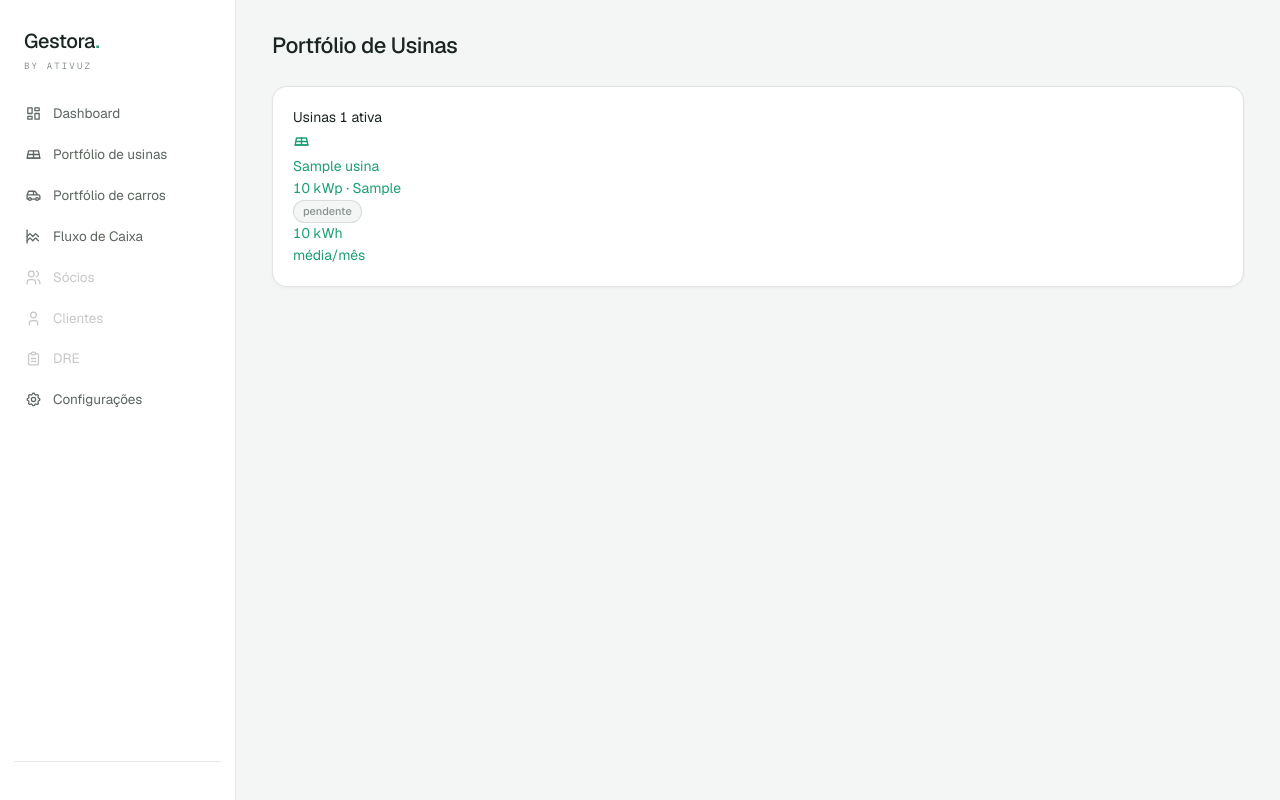
After one commit to karolbmedeiros/portal-investidor, a Flask app: template templates/admin/portfolio_usinas.html in a window 1280 px wide. The commit adds this page. Run offline with Flask 3, Linux system fonts and the light colour scheme; the template is opened without the code that fills it: most values are stand-ins (such as "Sample title", 1, 10 or a date in 2020).

Commit message:
Move listas de usinas e carros para páginas de portfólio dedicadas
Remove seção db-lists do dashboard. Cria rotas /portfolio/usinas e
/portfolio/carros com seus respectivos templates. Sidebar aponta para
as novas rotas.

Co-Authored-By: Claude Sonnet 4.6 <noreply@anthropic.com>

```diff
--- a/templates/admin/layout.html
+++ b/templates/admin/layout.html
@@ -273,8 +273,8 @@
 
       {# 2 — Portfólio de usinas: oculto quando carro selecionado #}
       {% if _ativo_tipo != 'carro' %}
-      <a href="{{ url_for('admin.dashboard') }}#usinas"
-         class="{{ 'ativo' if _ativo_tipo == 'usina' }}">
+      <a href="{{ url_for('admin.portfolio_usinas') }}"
+         class="{{ 'ativo' if request.endpoint == 'admin.portfolio_usinas' }}">
         <svg viewBox="0 0 24 24" width="17" height="17" fill="none" stroke="currentColor" stroke-width="1.8" stroke-linecap="round" stroke-linejoin="round"><path d="M3 17l2 -10h14l2 10z"/><path d="M3 17h18"/><path d="M4.5 12h15"/><path d="M12 7v10"/></svg>
         Portfólio de usinas
       </a>
@@ -282,8 +282,8 @@
 
       {# 3 — Portfólio de carros: oculto quando usina selecionada #}
       {% if _ativo_tipo != 'usina' %}
-      <a href="{{ url_for('admin.dashboard') }}#veiculos"
-         class="{{ 'ativo' if _ativo_tipo == 'carro' }}">
+      <a href="{{ url_for('admin.portfolio_carros') }}"
+         class="{{ 'ativo' if request.endpoint == 'admin.portfolio_carros' }}">
         <svg viewBox="0 0 24 24" width="17" height="17" fill="none" stroke="currentColor" stroke-width="1.8" stroke-linecap="round" stroke-linejoin="round"><path d="M7 17m-2 0a2 2 0 1 0 4 0a2 2 0 1 0 -4 0"/><path d="M17 17m-2 0a2 2 0 1 0 4 0a2 2 0 1 0 -4 0"/><path d="M5 17h-2v-6l2 -5h9l4 5h1a2 2 0 0 1 2 2v4h-2m-4 0h-6m-6 -6h15m-6 0v-5"/></svg>
         Portfólio de carros
       </a>
--- /dev/null
+++ b/templates/admin/portfolio_usinas.html
@@ -0,0 +1,47 @@
+{% extends "admin/layout.html" %}
+{% block title %}Portfólio de Usinas{% endblock %}
+
+{% block content %}
+<div class="page-header" style="margin-bottom:24px;">
+  <h1 class="page-title">Portfólio de Usinas</h1>
+</div>
+
+<div class="card">
+  <div class="db-list-header" style="margin-bottom:4px;">
+    <div class="db-list-title">
+      Usinas
+      <span class="db-list-count">{{ usinas|length }} ativa{{ 's' if usinas|length != 1 }}</span>
+    </div>
+  </div>
+
+  {% if usinas %}
+    {% for usina in usinas %}
+    <a href="{{ url_for('admin.usina_detalhe', usina_id=usina.id) }}" class="db-list-row">
+      <span class="db-list-icon db-list-icon--solar">
+        <svg viewBox="0 0 24 24" width="17" height="17" fill="none" stroke="currentColor" stroke-width="2" stroke-linecap="round" stroke-linejoin="round"><path d="M3 17l2 -10h14l2 10z"></path><path d="M3 17h18"></path><path d="M4.5 12h15"></path><path d="M12 7v10"></path></svg>
+      </span>
+      <div class="db-list-info">
+        <div class="db-list-nome">{{ usina.nome }}</div>
+        <div class="db-list-sub">
+          {% if usina.potencia_instalada_kwp %}{{ "{:,.0f}".format(usina.potencia_instalada_kwp).replace(",",".") }} kWp{% endif %}
+          {% if usina.modalidade_gd %} · {{ usina.modalidade_gd }}{% endif %}
+        </div>
+      </div>
+      <span class="badge {{ 'badge-verde' if usina.status == 'Ativa' else 'badge-muted' }}">
+        {{ usina.status or 'N/D' }}
+      </span>
+      <div class="db-list-val">
+        {% if usina.geracao_media_mensal_kwh %}
+        <div>{{ "{:,.0f}".format(usina.geracao_media_mensal_kwh).replace(",",".") }} kWh</div>
+        <div class="db-list-val-sub">média/mês</div>
+        {% else %}
+        <div class="text-muted">—</div>
+        {% endif %}
+      </div>
+    </a>
+    {% endfor %}
+  {% else %}
+  <div class="vazio">Nenhuma usina cadastrada.</div>
+  {% endif %}
+</div>
+{% endblock %}
```
Also changed, not shown: admin/routes.py (+17 -0 lines), templates/admin/dashboard.html (+0 -87 lines), templates/admin/portfolio_carros.html (added, +49 -0 lines).
